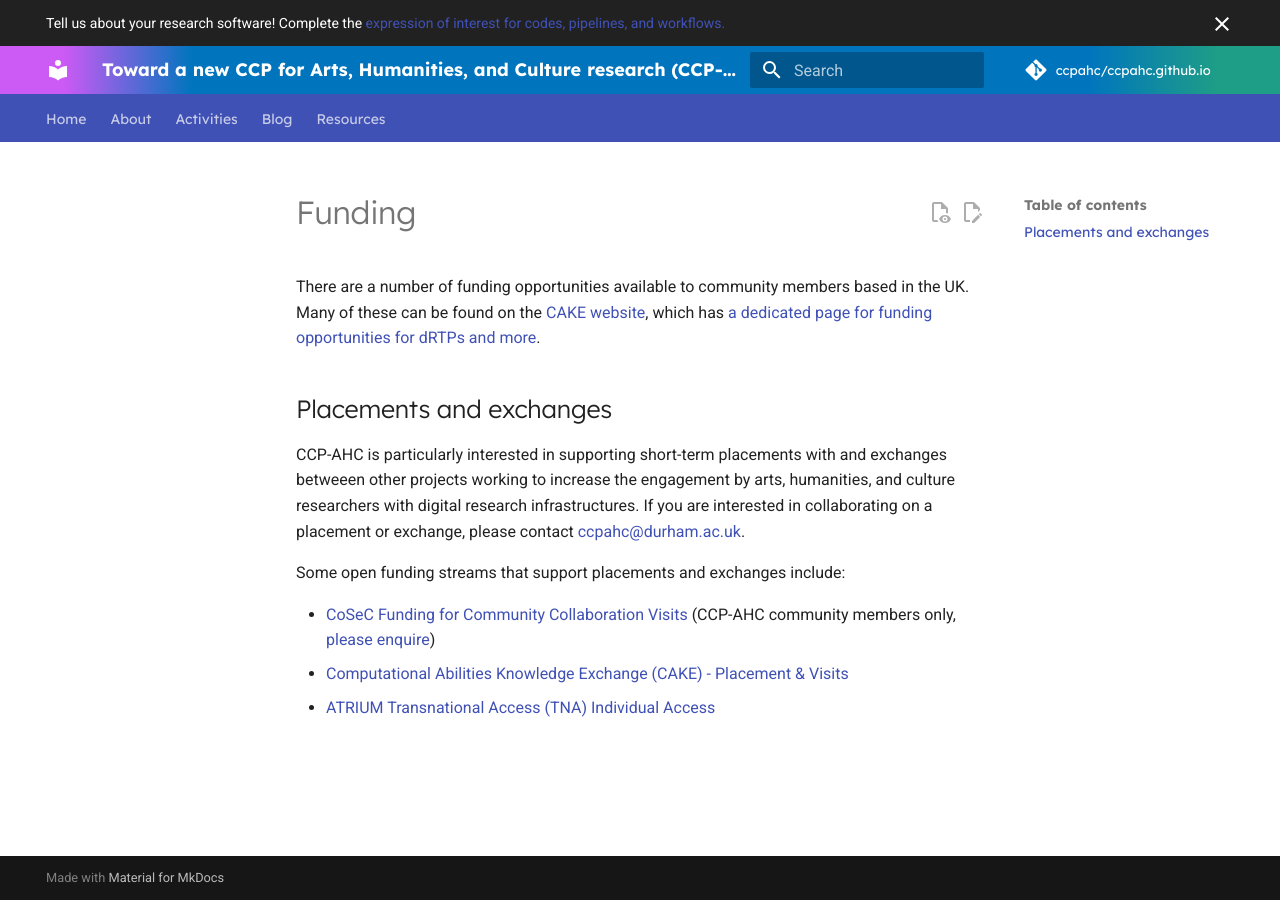
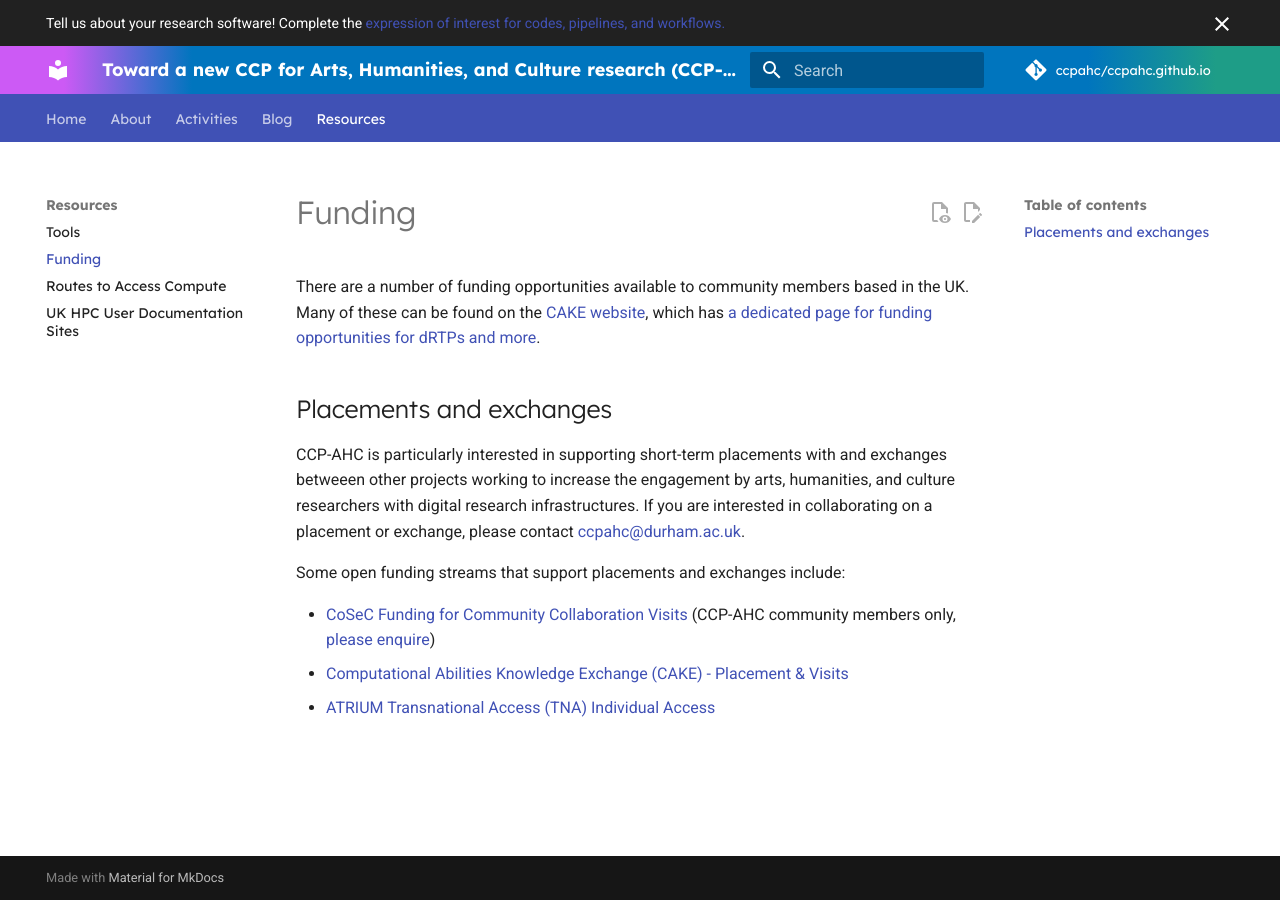
Before and after one commit to ccpahc/ccpahc.github.io, an MkDocs documentation site: the page built from docs/resources/funding.md, in a window 1280 px wide. Built offline with MkDocs 1.6.1 and Material for MkDocs 9.7.7, drawn with Linux system fonts in a browser that asks for light colours; comment, search, counter and statistics services are not loaded.

Commit message:
Add Funding section to Resources in mkdocs.yml

```diff
--- a/mkdocs.yml
+++ b/mkdocs.yml
@@ -70,5 +70,6 @@ nav:
   - Blog: blog/index.md
   - Resources:
       - Tools: resources/tools.md
+      - Funding: resources/funding.md
       - Routes to Access Compute: resources/routes-to-access-compute.md
       - UK HPC User Documentation Sites: resources/sites.md
```
